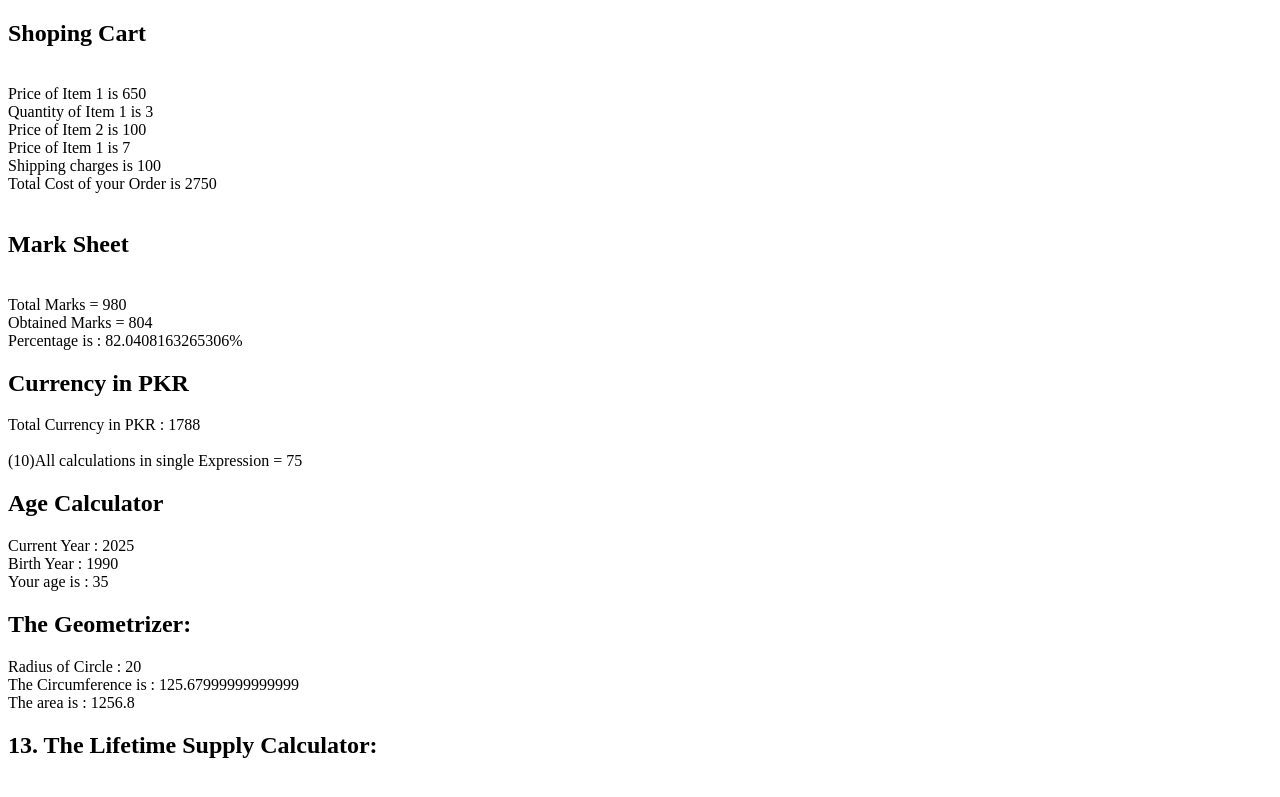
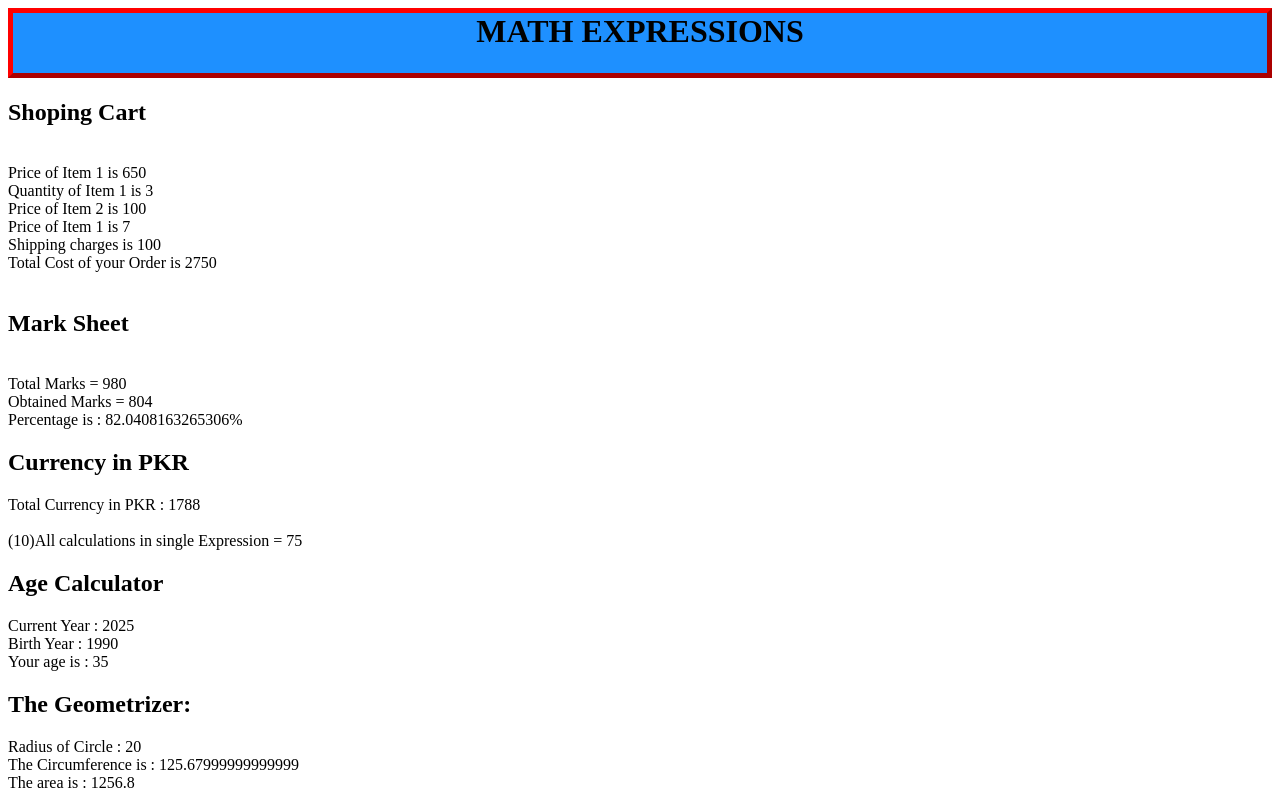
Before and after one commit to milyas1264/JS-Assignments-3-4-5-and-6, a plain HTML site: page Assigment 4/assigment 5 and 6/shoping.html in a window 1280 px wide. Shown: the top 797 px of the page. Drawn offline with Linux system fonts and the light colour scheme.

Commit message:
add assigment 6 in 5 folder

```diff
--- a/Assigment 4/assigment 5/shoping.html
+++ b/Assigment 4/assigment 5 and 6/shoping.html
@@ -4,8 +4,12 @@
     <meta charset="UTF-8">
     <meta name="viewport" content="width=device-width, initial-scale=1.0">
     <title>Document</title>
+    <style>
+        h1{background-color: dodgerblue; border: 5px outset red;height: 60px; text-align: center;margin-top: 0;}
+    </style>
 </head>
 <body>
+    <h1>MATH EXPRESSIONS</h1>
     <h2>Shoping Cart</h2>
     <script>
        let priceItem1 = 650;
```
Also changed, not shown: Assigment 4/assigment 5 and 6/app.js (renamed from Assigment 4/assigment 5/app.js), Assigment 4/assigment 5 and 6/mathexp.html (renamed from Assigment 4/assigment 5/mathexp.html).
